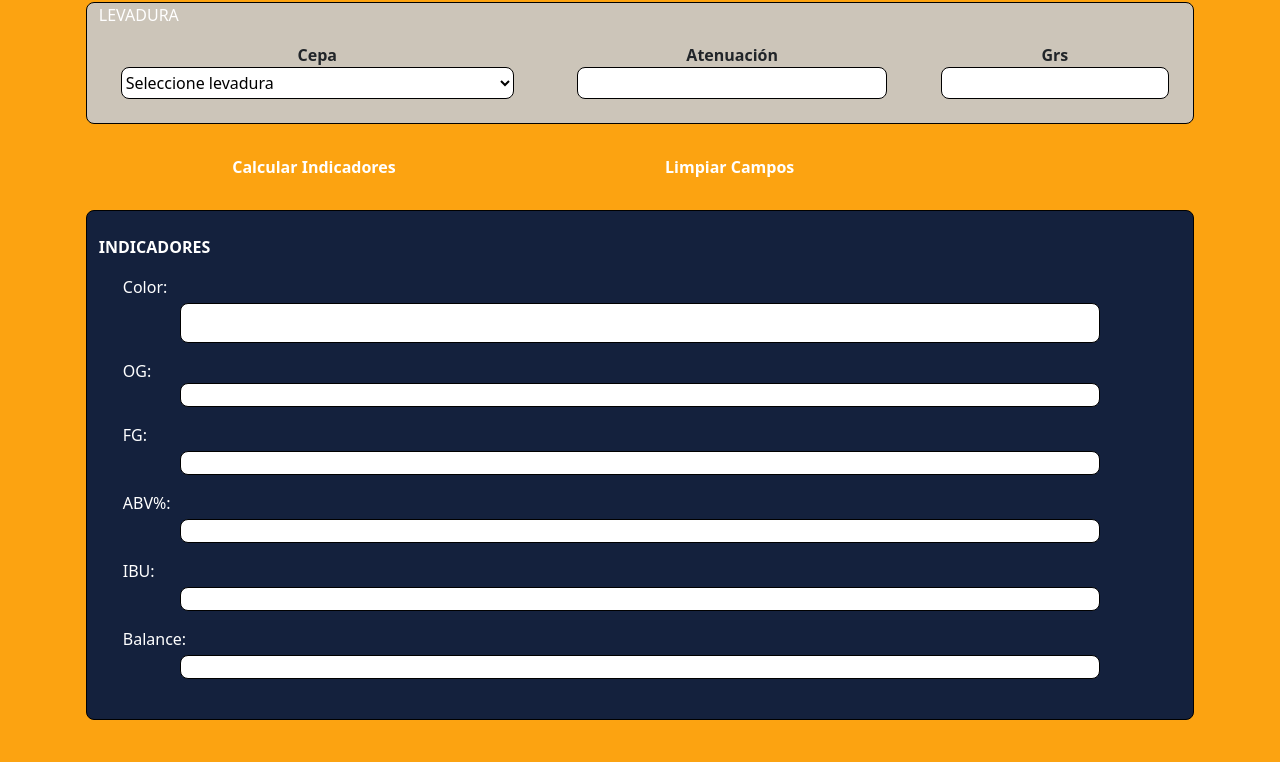
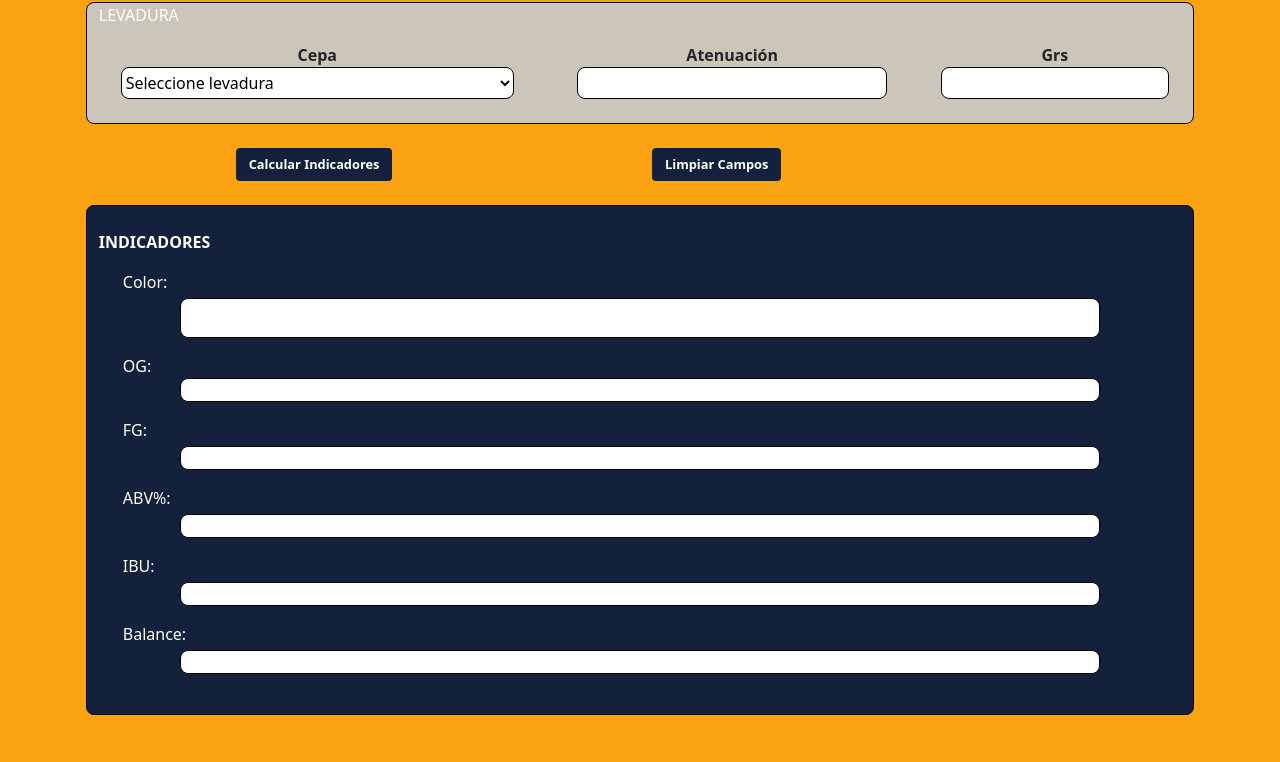
Before and after one commit to CarlosMaurin/Carlos-Maurin---BrewLab, a plain HTML site: page pages/nuevaReceta.html in a window 1280 px wide. Shown: the part 962-1724 px from the top of the page. Drawn offline with nearby package versions, Linux system fonts and the light colour scheme.

Commit message:
Update styles.css

```diff
--- a/styles/styles.css
+++ b/styles/styles.css
@@ -259,3 +259,16 @@ body{
     border-radius: 0.5rem;
     margin-bottom: 1rem;
 }
+
+
+
+/* -----------BOTONES CALCULAR Y LIMPIAR--------------------- */
+
+.calcular{
+    background-color: #14213D;
+	font-size: 0.8rem;
+}
+.limpiar{
+    background-color: #14213D;
+	font-size: 0.8rem;
+}
```
